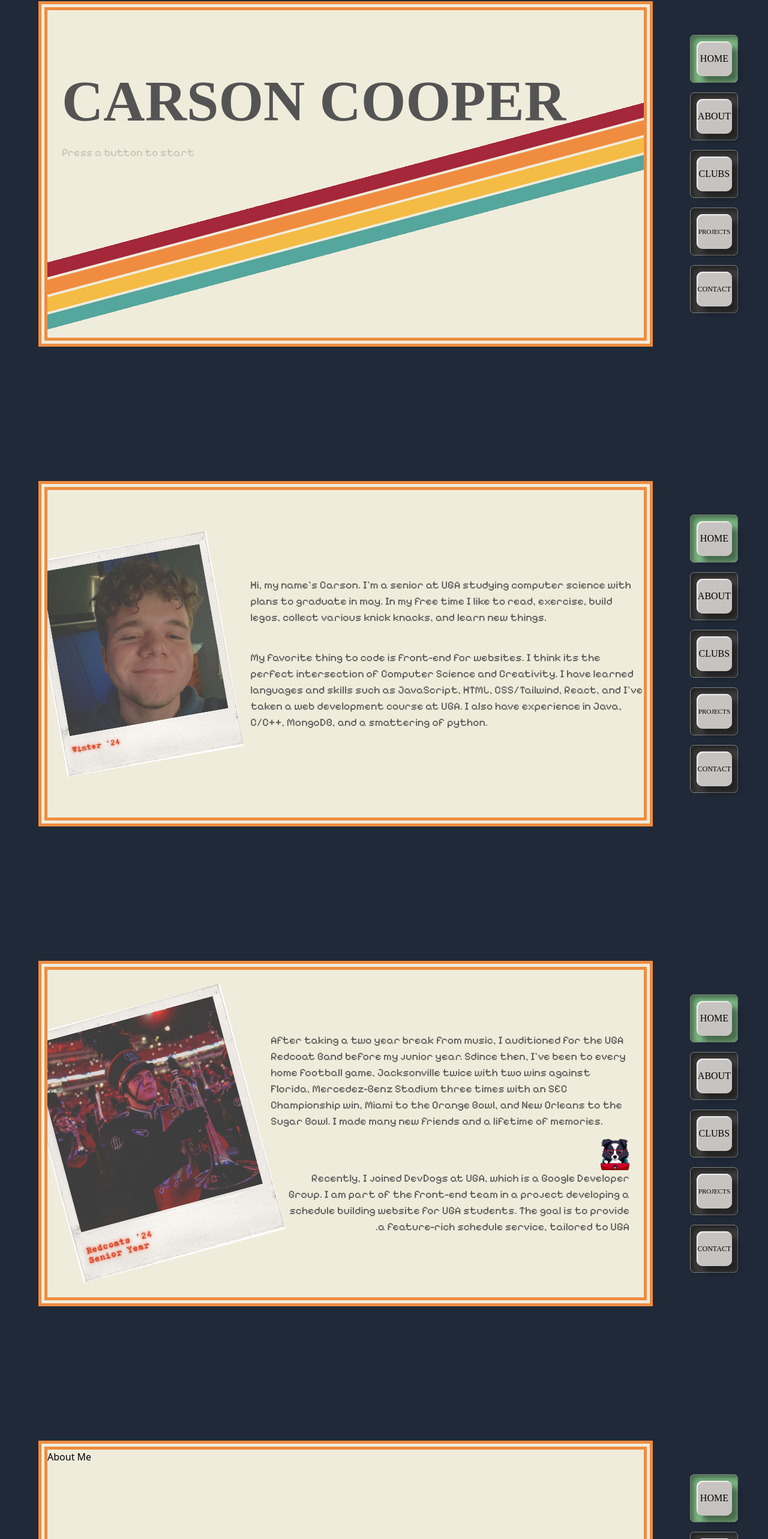
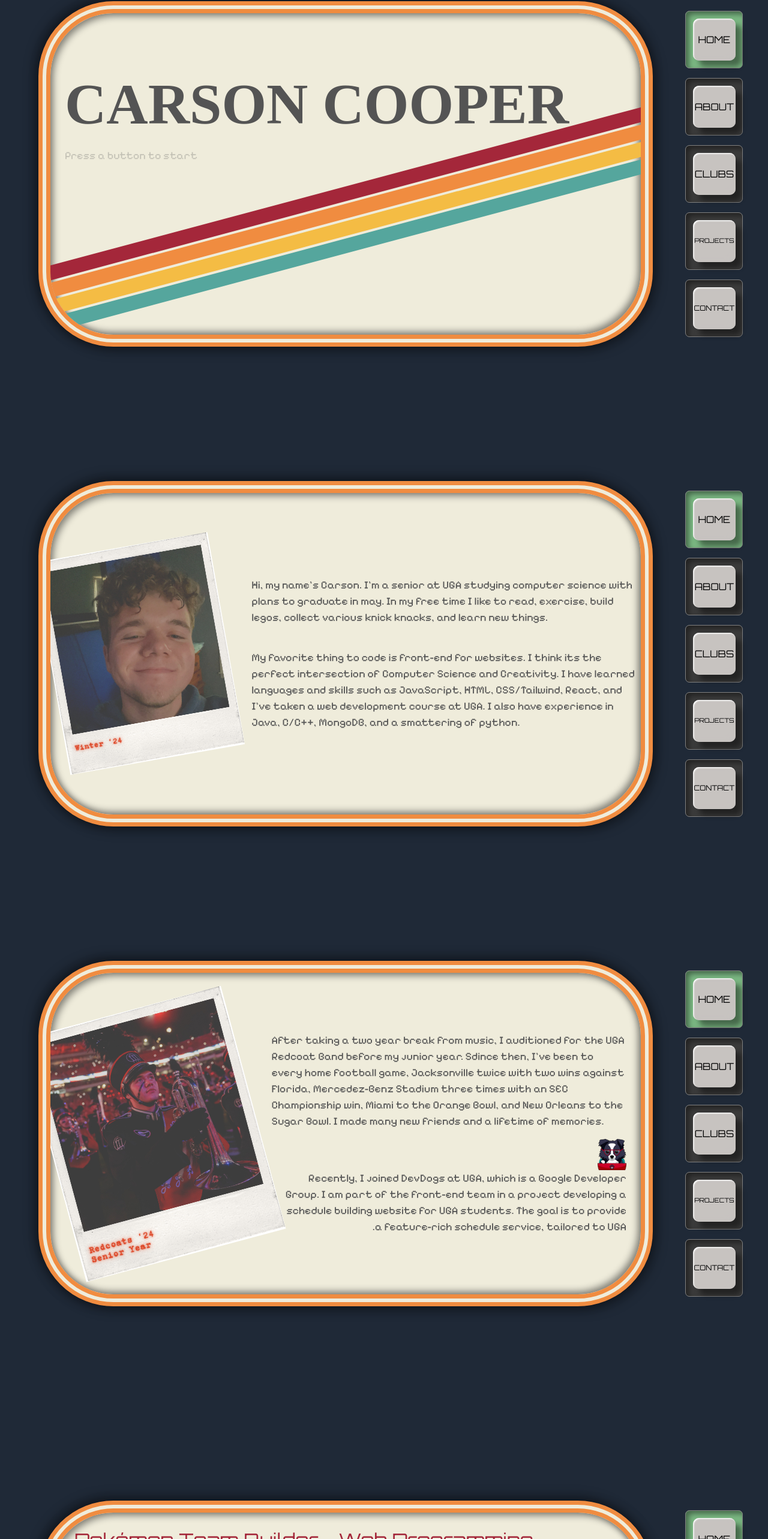
Before and after one commit to carsonjc14/Personal-Website, a Next.js app: page / in a window 1280 px wide. Shown: the part 110-2676 px from the top of the page at 60% size. Built offline with nearby package versions, Linux system fonts and the light colour scheme; a web font is replaced by a local one.

Commit message:
Projects Page and CSS
Added content to the projects page.
Updated appearance for buttons, main content border, other minor changes. Added updated resume file

```diff
--- a/app/components/ButtonPanel.tsx
+++ b/app/components/ButtonPanel.tsx
@@ -16,7 +16,7 @@ const ButtonPanel = ({changeStyle, homeLight, yellowLight, orangeLight, redLight
             <div onClick={() => changeStyle("Home")} className={homeLight} ><button className="tv-button">HOME</button></div>
             <div onClick={() => changeStyle("Red")} className={redLight} ><button className="tv-button">ABOUT</button></div>
             <div onClick={() => changeStyle("Orange")} className={orangeLight} ><button className="tv-button">CLUBS</button></div>
-            <div onClick={() => changeStyle("Yellow")} className={yellowLight} ><button className="tv-button text-[.7em]">PROJECTS</button></div>
+            <div onClick={() => changeStyle("Yellow")} className={yellowLight} ><button className="tv-button text-[.65em]">PROJECTS</button></div>
             <div onClick={() => changeStyle("Blue")} className={blueLight} ><button className="tv-button text-[.75em] ">CONTACT</button></div>
         </div>
 
--- a/app/globals.css
+++ b/app/globals.css
@@ -1,5 +1,6 @@
 @import url('https://fonts.googleapis.com/css2?family=Doto:wght@100..900&display=swap');
 @import url('https://fonts.googleapis.com/css2?family=Pixelify+Sans:wght@400..700&display=swap');
+@import url('https://fonts.googleapis.com/css2?family=Orbitron:wght@400..900&display=swap');
 @tailwind base;
 @tailwind components;
 @tailwind utilities;
@@ -40,16 +41,17 @@ h1 {
 
 }
 
-.tv-border {
-  border-style: double;
-  border-width: 15px;
-}
-
-
 h2 {
   color: var(--foreground);
   font-family: "Pixelify Sans", serif;
   font-size: large;
+}
+
+h3 {
+  font-family: "Orbitron", serif;
+  font-size: 2em;
+  margin-bottom: 2%;
+
 }
 
 p {
@@ -58,6 +60,20 @@ p {
   font-size: large;
 
 }
+
+.tv-border {
+  border-color: var(--stripe-orange);
+  border-style: double;
+  border-width: 20px;
+  border-radius: 125px;
+  box-shadow: rgba(0, 0, 0, 0.424) 5px 5px 12px inset,
+    rgba(0, 0, 0, 0.424) -5px -5px 12px inset,
+    rgba(0, 0, 0, 0.424) 5px 5px 20px,
+    rgba(0, 0, 0, 0.424) -5px -5px 20px ;
+  z-index: 5;
+}
+
+
 .blink-text {
   animation: blink 1.5s infinite;
 }
@@ -92,7 +108,7 @@ p {
   border-radius: 10px;
   border: none;
   outline: none;
-  font-family: "Montserrat";
+  font-family: "Orbitron", serif;
 
   transition: 0.1s ease-in-out;
   background-color: #c7c3c0;
@@ -109,8 +125,8 @@ p {
   display: flex;
   align-items: center;
   justify-content: center;
-  width: 5em;
-  height: 5em;
+  width: 6em;
+  height: 6em;
   background-color: #3b3b3b;
   border-radius: 7px;
   border-color: gray;
@@ -122,8 +138,8 @@ p {
   display: flex;
   align-items: center;
   justify-content: center;
-  width: 5em;
-  height: 5em;
+  width: 6em;
+  height: 6em;
   background-color: var(--stripe-red);
   border-radius: 7px;
   border-color: gray;
@@ -135,8 +151,8 @@ p {
   display: flex;
   align-items: center;
   justify-content: center;
-  width: 5em;
-  height: 5em;
+  width: 6em;
+  height: 6em;
   background-color: var(--stripe-yellow);
   border-radius: 7px;
   border-color: gray;
@@ -148,8 +164,8 @@ p {
   display: flex;
   align-items: center;
   justify-content: center;
-  width: 5em;
-  height: 5em;
+  width: 6em;
+  height: 6em;
   background-color: var(--stripe-orange);
   border-radius: 7px;
   border-color: gray;
@@ -161,8 +177,8 @@ p {
   display: flex;
   align-items: center;
   justify-content: center;
-  width: 5em;
-  height: 5em;
+  width: 6em;
+  height: 6em;
   background-color: var(--stripe-blue);
   border-radius: 7px;
   border-color: gray;
@@ -174,8 +190,8 @@ p {
   display: flex;
   align-items: center;
   justify-content: center;
-  width: 5em;
-  height: 5em;
+  width: 6em;
+  height: 6em;
   background-color: var(--stripe-green);
   border-radius: 7px;
   border-color: gray;
--- a/app/page.tsx
+++ b/app/page.tsx
@@ -75,13 +75,13 @@ export default function Home() {
   }
 
   return (
-    <div className="flex flex-col flex-none">
+    <div className="grid">
 
           {/* Home Page */}
           <section ref={homeRef} className="relative min-h-[100vh] grid grid-cols-5 bg-gray-800 w-[100vw] h-[100vh] flex">
 
             {/* Content */}
-            <div className="min-h-[400px]  row-start-1 col-span-4 rounded-[125] bg-[var(--background)]  aspect-video w-[100%] overflow-hidden my-auto ml-[5vw] border border-[var(--stripe-orange)] border-[15px] tv-border">
+            <div className="min-h-[400px]  row-start-1 col-span-4 rounded-[125] bg-[var(--background)]  aspect-video w-[100%] overflow-hidden my-auto ml-[5vw]  tv-border">
 
 
 
@@ -92,7 +92,7 @@ export default function Home() {
               </div>
 
               {/* Stripes */}
-              <section dir="rtl" className="w-[100vw] rotate-[-15deg] left-[-30]">
+              <section dir="rtl" className=" sticky z-[-1] w-[100vw] rotate-[-15deg] left-[-30]">
 
                 <div className="stripe-red w-[120vw] h-6"> </div>
                 <div className="stripe-orange mt-1 w-[120vw] h-6"> </div>
@@ -119,7 +119,7 @@ export default function Home() {
 
       {/* About Page */}
       <section ref={aboutRef} className="relative min-h-[100vh] grid grid-cols-5 bg-gray-800 w-[100vw] h-[100vh] flex">
-        <div className="min-h-[400px] row-start-1 col-span-4 justify-items-center rounded-[125] bg-[var(--background)]  aspect-video w-[100%] overflow-hidden my-auto ml-[5vw] border border-[var(--stripe-orange)] tv-border">
+        <div className="min-h-[400px] row-start-1 col-span-4 rounded-[125] bg-[var(--background)]  aspect-video w-[100%] overflow-hidden my-auto ml-[5vw] tv-border">
 
           <div className="h-full flex items-center">
             <Image src="/images/pol-selfie.png" alt="a selfie of me" className="w-[30%] rotate-[-10deg]" width={500} height={0}/>
@@ -157,7 +157,7 @@ export default function Home() {
 
       {/* Involvement Page */}
       <section ref={involvementRef} className="justify-center relative min-h-[100vh] grid grid-cols-5 bg-gray-800 w-[100vw] h-[100vh] flex">
-        <div className="min-h-[400px] row-start-1 col-span-4 justify-items-center rounded-[125] bg-[var(--background)]  aspect-video w-[100%] overflow-hidden my-auto ml-[5vw] border border-[var(--stripe-orange)] tv-border">
+        <div className="min-h-[400px] row-start-1 col-span-4 rounded-[125] bg-[var(--background)]  aspect-video w-[100%] overflow-hidden my-auto ml-[5vw]  tv-border">
 
           <div className="flex items-center h-full">
 
@@ -207,9 +207,29 @@ export default function Home() {
 
 
       {/* Projects Page */}
-      <section ref={projectsRef} className="relative min-h-[100vh] grid grid-cols-5 bg-gray-800 w-[100vw] h-[100vh] flex">
-        <div className="min-h-[400px] row-start-1 col-span-4 justify-items-center rounded-[125] bg-[var(--background)]  aspect-video w-[100%] overflow-hidden my-auto ml-[5vw] border border-[var(--stripe-orange)] tv-border">
-          About Me
+      <section ref={projectsRef} className="overflow-hidden relative min-h-[100vh] grid grid-cols-5 bg-gray-800 w-[100vw] h-[1000px] flex">
+        <div className=" min-h-[400px] md:min-h-[200px] row-start-1 col-span-4 rounded-[125] bg-[var(--background)]  aspect-video w-[100%] overflow-hidden my-auto ml-[5vw]  tv-border">
+
+          <div className="flex flex-col justify-center mx-10 h-[100%] ">
+            <h3 className="text-[var(--stripe-red)]">Pokémon Team Builder - Web Programming</h3>
+            <p>
+            A CRUD Operations project with an open-ended topic. My team of 3 created a website that
+            individual characteristics for the user to input. The user could then edit and delete their
+            team, or view information about it. The team was saved to the database and displayed on
+            the home screen. Front-end implemented with React along with HTML, CSS and JavaScript.
+            Back-end implemented with Node.js, and MongoDB. Team collaboration with git.
+            </p>
+            <h3 className="mt-[10%] text-blue-900">Cinema E-Booking System - Software Engineering</h3>
+            <p>
+            A full-stack term project with a scrum-based workflow. My team of 4 built a website that
+            allowed users to book movies, which included picking showtimes and selecting seats. I was
+            required custom components, conditional rendering, and communication between the ticket
+            selection page and the checkout page. Front-end implemented with React, along with HTML,
+            CSS and JavaScript. Team collaboration with git.
+            </p>
+
+          </div>
+
         </div>
         <div className="col-start-5 my-auto">
               <ButtonPanel changeStyle={changeStyle}
@@ -225,23 +245,23 @@ export default function Home() {
 
 
       {/* Contact Page */}
-      <section ref={contactRef} className="relative min-h-[100vh] grid grid-cols-5 bg-gray-800 w-[100vw] h-[100vh] flex">
-        <div className="min-h-[400px] row-start-1 col-span-4 justify-items-center rounded-[125] bg-[var(--background)]  aspect-video w-[100%] overflow-hidden my-auto ml-[5vw] border border-[var(--stripe-orange)] tv-border">
+      <section ref={contactRef} className="overflow-hidden relative min-h-[100vh] grid grid-cols-5 bg-gray-800 w-[100vw] h-[100vh] flex">
+        <div className="min-h-[400px] row-start-1 col-span-4 rounded-[125] bg-[var(--background)]  aspect-video w-[100%] overflow-hidden my-auto ml-[5vw]  tv-border">
 
-          <div className="flex flex-col items-center my-6">
+          <div className=" flex flex-col justify-space items-center my-[6%]">
 
             <h1 className="text-[500%] text-center" >Let&apos;s Work Together!</h1>
 
             {/* <section className="flex flex-col mt-20"> */}
 
-              <section className="grid grid-cols-2 w-[70%] mt-10">
+              <section className="grid grid-cols-2 w-[70%] mt-[10%]">
                 <div className="flex flex-col items-center col-start-1">
-                  <p>School</p>
+                  <p className="font-bold">School</p>
                   <button onClick={() => copyText("cjc88382@uga.edu")}><p>cjc88382@uga.edu</p></button>
                 </div>
 
                 <div className="flex flex-col items-center col-start-2">
-                  <p>Personal</p>
+                  <p className="font-bold">Personal</p>
                   <button onClick={() => copyText("carsoncooper0114@gmail.com")}><p>carsoncooper0114@gmail.com</p></button>
                 </div>
               </section>
@@ -266,7 +286,9 @@ export default function Home() {
 
           </div>
 
+          {/* <div className="absolute z-0 w-[100%] h-10 bg-[var(--stripe-red)]">
 
+          </div> */}
 
         </div>
         <div className="col-start-5 my-auto">
```
Also changed, not shown: 2 other files (tests, documents, lock files or other folders).
